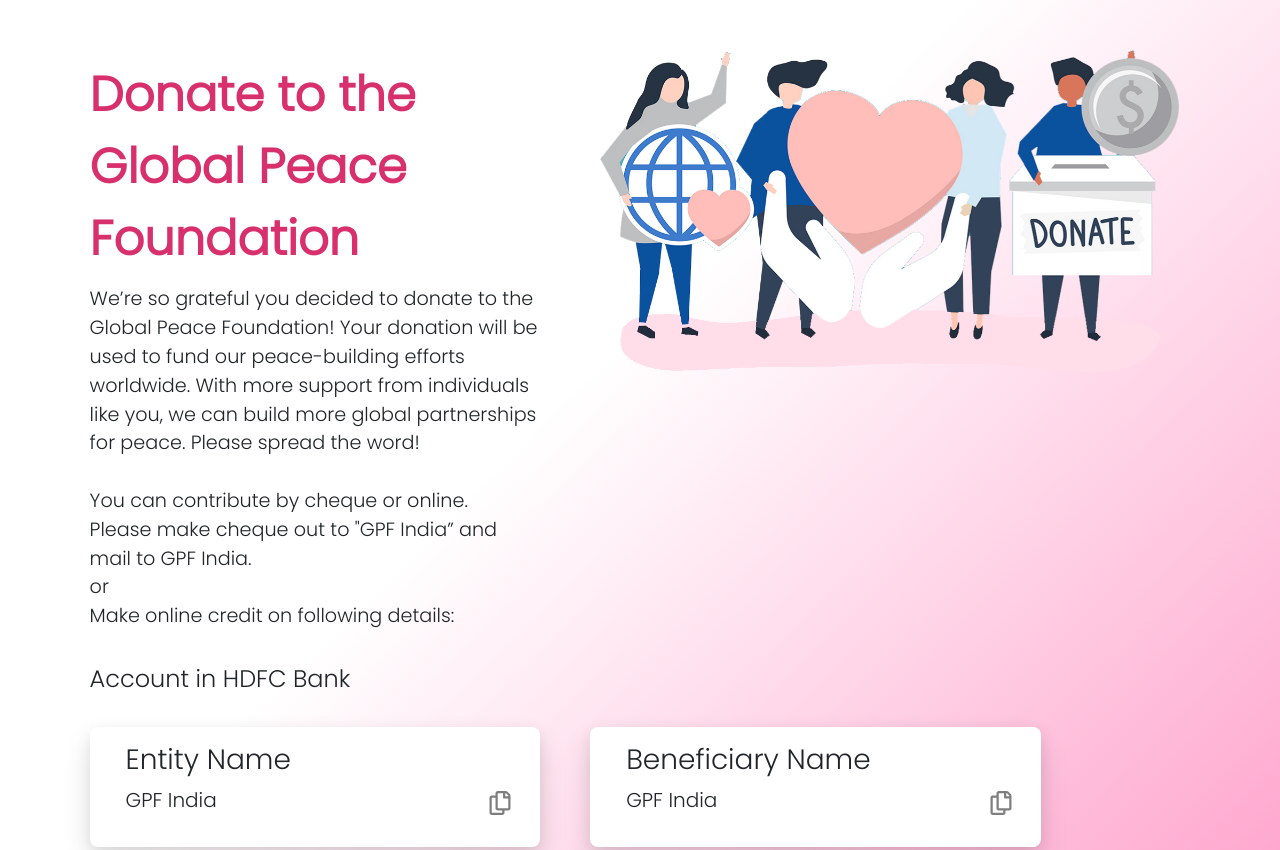
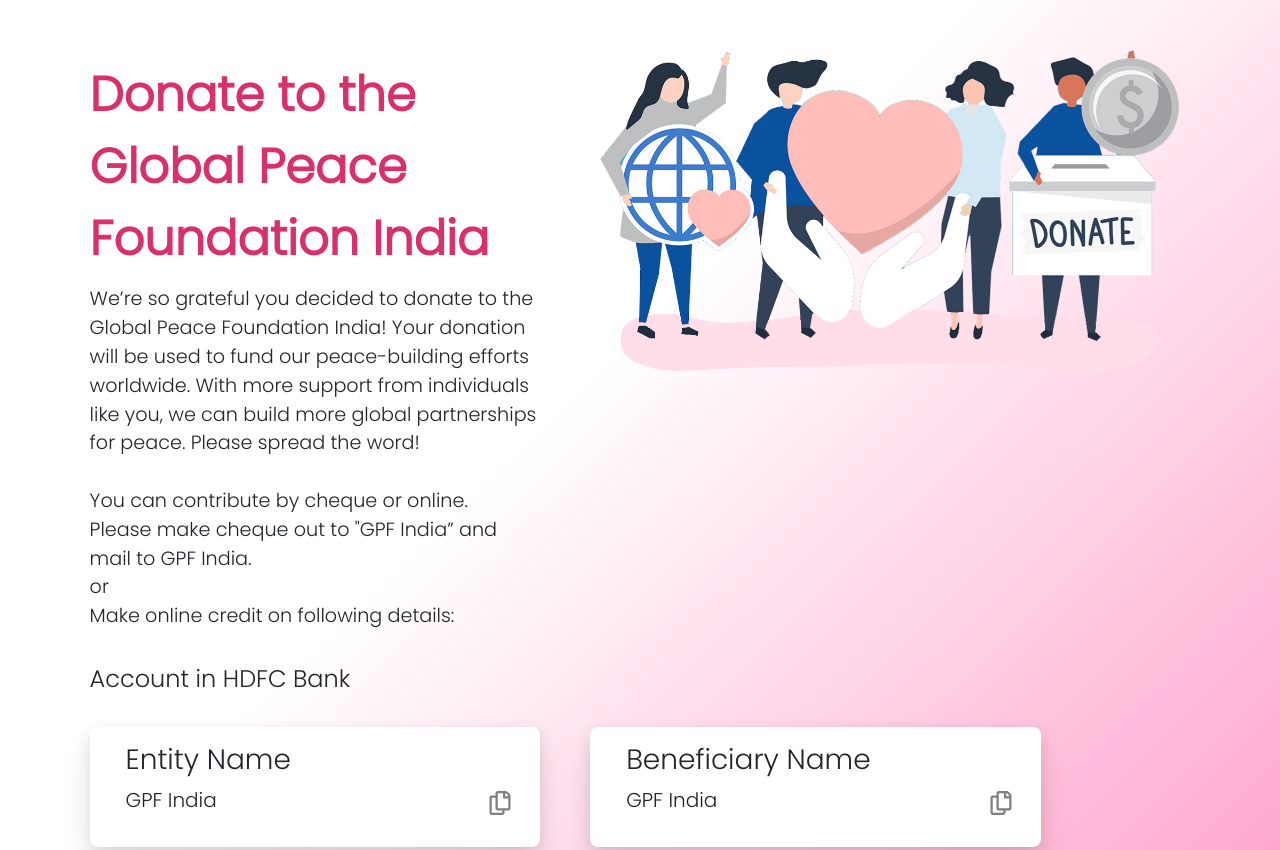
Before and after one commit to BeSanidhya/Donate-GPF_India, a plain HTML site: page index.html in a window 1280 px wide. Shown: the top 850 px of the page. Drawn offline with nearby package versions, Linux system fonts and the light colour scheme.

Commit message:
Update index.html

```diff
--- a/index.html
+++ b/index.html
@@ -25,11 +25,11 @@
       </div>
       <div id="heading">
         <div class="title">
-          Donate to the Global Peace Foundation
+          Donate to the Global Peace Foundation India
         </div>
 
         <div class="sub-content">
-          We’re so grateful you decided to donate to the Global Peace Foundation! Your donation will be used to fund our peace-building efforts worldwide. With more support from individuals like you, we can build more global partnerships for peace.
+          We’re so grateful you decided to donate to the Global Peace Foundation India! Your donation will be used to fund our peace-building efforts worldwide. With more support from individuals like you, we can build more global partnerships for peace.
           Please spread the word!
           <br /><br />
           You can contribute by cheque or online. <br />Please make cheque out to "GPF India” and mail to GPF India. <br />or<br /> Make online credit on following details:
```
